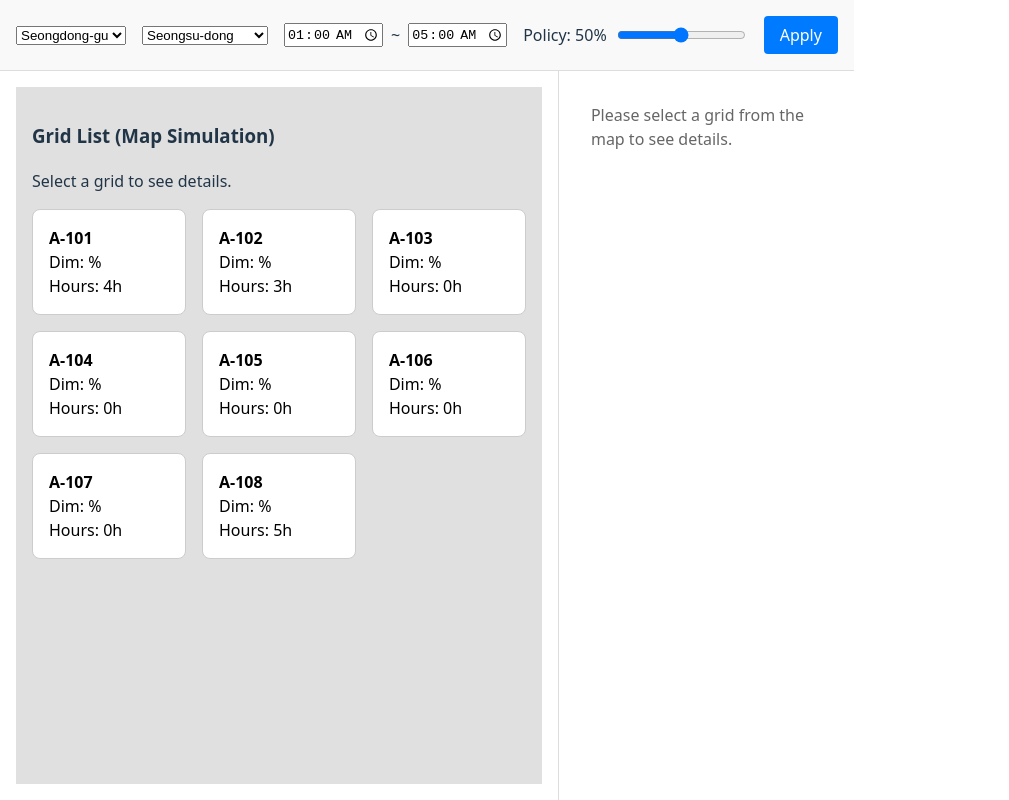
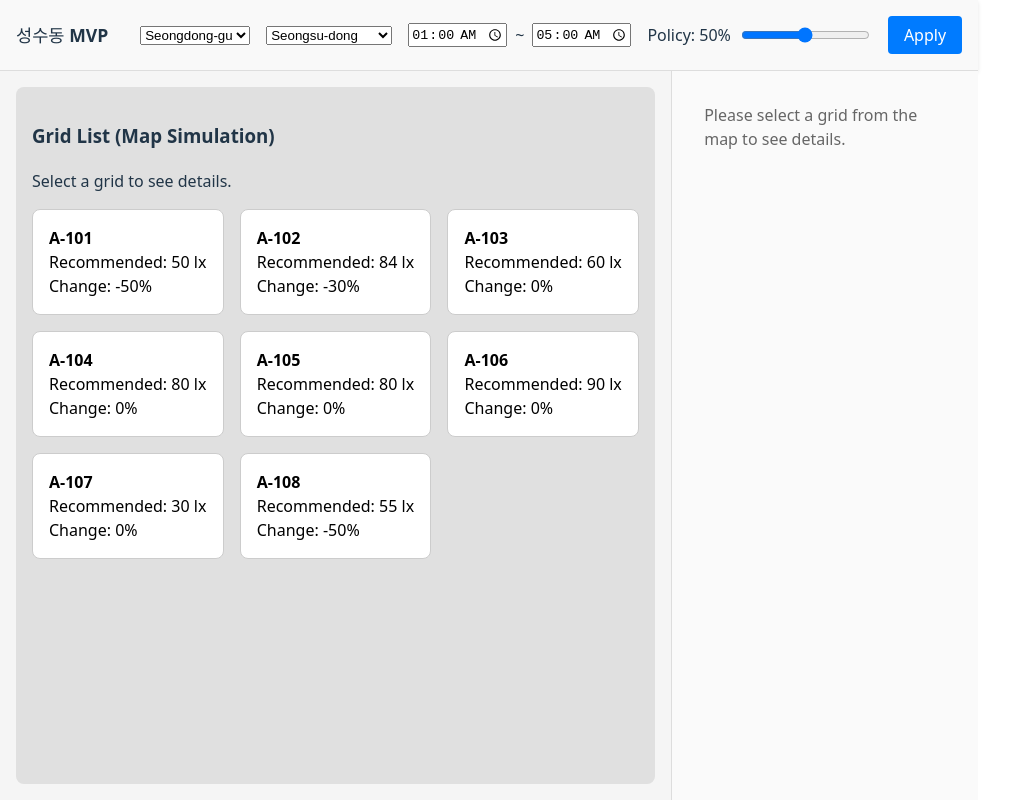
Before and after one commit to yeojin127/seoul-dimming-recommender, a React (Vite) app in the folder frontend/: page / in a window 1280 px wide. Shown: the whole page, without its empty margins (0-1009 px from the left). Built offline with nearby package versions, Linux system fonts and the light colour scheme.

Commit message:
feat: MapPage UI 개선

```diff
--- a/frontend/src/App.css
+++ b/frontend/src/App.css
@@ -13,3 +13,90 @@ body,
   display: flex;
   flex-direction: column;
 }
+
+/* MapPage Layout - Full Width for Laptop Screens */
+.map-page {
+  max-width: 1600px;
+  margin: 0 auto;
+  width: 100%;
+}
+
+.main-layout {
+  display: flex;
+  gap: 0;
+}
+
+.map-area {
+  background-color: #f5f5f5;
+}
+
+.detail-panel-container {
+  background-color: #fafafa;
+}
+
+/* Filters Bar */
+.filters-bar {
+  box-shadow: 0 2px 4px rgba(0, 0, 0, 0.1);
+}
+
+/* Grid Detail Panel */
+.detail-panel {
+  box-shadow: 0 2px 8px rgba(0, 0, 0, 0.1);
+}
+
+.reco-summary {
+  transition: all 0.2s ease;
+}
+
+.reco-summary:hover {
+  box-shadow: 0 2px 4px rgba(0, 0, 0, 0.1);
+}
+
+.reasons-list {
+  list-style-type: disc;
+}
+
+/* Map Placeholder */
+.map-placeholder {
+  border-radius: 8px;
+}
+
+.grid-list {
+  animation: fadeIn 0.3s ease-in;
+}
+
+@keyframes fadeIn {
+  from {
+    opacity: 0;
+  }
+
+  to {
+    opacity: 1;
+  }
+}
+
+.grid-item {
+  transition: transform 0.2s ease, box-shadow 0.2s ease;
+}
+
+.grid-item:hover {
+  transform: translateY(-2px);
+  box-shadow: 0 4px 8px rgba(0, 0, 0, 0.15);
+}
+
+/* Responsive adjustments for smaller laptops */
+@media (max-width: 1440px) {
+  .map-page {
+    max-width: 100%;
+  }
+
+  .detail-panel-container {
+    max-width: 450px;
+  }
+}
+
+@media (max-width: 1366px) {
+  .detail-panel-container {
+    max-width: 400px;
+  }
+}
--- a/frontend/src/components/Filters/FiltersBar.tsx
+++ b/frontend/src/components/Filters/FiltersBar.tsx
@@ -19,10 +19,15 @@ export const FiltersBar: React.FC<FiltersBarProps> = ({
     const dongs = currentArea ? currentArea.dongs : [];
 
     return (
-        <div style={{
+        <div className="filters-bar" style={{
             display: 'flex', gap: '1rem', padding: '1rem', borderBottom: '1px solid #ddd',
             alignItems: 'center', backgroundColor: '#f9f9f9'
         }}>
+            {/* MVP Title */}
+            <div style={{ fontWeight: 'bold', fontSize: '1.1rem', marginRight: '1rem' }}>
+                성수동 MVP
+            </div>
+
             {/* Location */}
             <select value={selectedGu} onChange={e => onGuChange(e.target.value)}>
                 {areas.map(area => (
--- a/frontend/src/components/Map/MapPlaceholder.tsx
+++ b/frontend/src/components/Map/MapPlaceholder.tsx
@@ -16,18 +16,19 @@ export const MapPlaceholder: React.FC<MapPlaceholderProps> = ({
     }
 
     return (
-        <div style={{
+        <div className="map-placeholder" style={{
             width: '100%', height: '100%', background: '#e0e0e0',
             padding: '1rem', boxSizing: 'border-box', overflowY: 'auto'
         }}>
             <h3>Grid List (Map Simulation)</h3>
             <p>Select a grid to see details.</p>
 
-            <div style={{ display: 'grid', gridTemplateColumns: 'repeat(auto-fill, minmax(150px, 1fr))', gap: '1rem' }}>
+            <div className="grid-list" style={{ display: 'grid', gridTemplateColumns: 'repeat(auto-fill, minmax(150px, 1fr))', gap: '1rem' }}>
                 {grids.map(grid => (
                     <div
                         key={grid.grid_id}
                         onClick={() => onGridClick(grid.grid_id)}
+                        className="grid-item"
                         style={{
                             padding: '1rem',
                             backgroundColor: selectedGridId === grid.grid_id ? '#007bff' : 'white',
@@ -38,8 +39,8 @@ export const MapPlaceholder: React.FC<MapPlaceholderProps> = ({
                         }}
                     >
                         <strong>{grid.grid_id}</strong>
-                        <div>Dim: {grid.dim_percent}%</div>
-                        <div>Hours: {grid.dim_hours}h</div>
+                        <div>Recommended: {grid.recommended_lx} lx</div>
+                        <div>Change: {grid.delta_percent > 0 ? '+' : ''}{grid.delta_percent.toFixed(0)}%</div>
                     </div>
                 ))}
             </div>
--- a/frontend/src/components/Panel/GridDetailPanel.tsx
+++ b/frontend/src/components/Panel/GridDetailPanel.tsx
@@ -8,41 +8,66 @@ interface GridDetailPanelProps {
 export const GridDetailPanel: React.FC<GridDetailPanelProps> = ({ recommendation }) => {
     if (!recommendation) {
         return (
-            <div style={{ padding: '1rem', color: '#666' }}>
+            <div className="detail-panel-empty" style={{ padding: '1rem', color: '#666' }}>
                 Please select a grid from the map to see details.
             </div>
         );
     }
 
-    const { grid_id, dim_percent, dim_hours, time_window, reasons } = recommendation;
+    const { grid_id, existing_lx, recommended_lx, delta_percent, dim_hours, time_window, reasons } = recommendation;
+
+    // Format delta_percent with sign
+    const deltaSign = delta_percent > 0 ? '+' : '';
+    const deltaFormatted = `${deltaSign}${delta_percent.toFixed(1)}%`;
 
     return (
-        <div style={{
+        <div className="detail-panel" style={{
             padding: '1rem', border: '1px solid #ddd', borderRadius: '8px',
             backgroundColor: 'white', height: '100%', boxSizing: 'border-box', overflowY: 'auto'
         }}>
             <h2>Detail Recommendation</h2>
 
-            <div style={{
+            <div className="reco-summary" style={{
                 marginTop: '1rem', padding: '1rem', border: '1px solid #ccc',
                 borderRadius: '8px', background: '#f8f9fa'
             }}>
                 <h3 style={{ margin: '0 0 0.5rem 0', color: '#333' }}>Grid ID: #{grid_id}</h3>
 
+                {/* 1. Existing Illuminance */}
                 <div style={{ marginBottom: '1rem' }}>
-                    <strong>Suggested Dimming Level:</strong>
-                    <div style={{ fontSize: '1.5rem', color: '#007bff' }}>{dim_percent}%</div>
+                    <strong>기존 조도 (Existing):</strong>
+                    <div style={{ fontSize: '1.2rem', color: '#555' }}>{existing_lx} lx</div>
                 </div>
 
+                {/* 2. Recommended Illuminance */}
+                <div style={{ marginBottom: '1rem' }}>
+                    <strong>추천 조도 (Recommended):</strong>
+                    <div style={{ fontSize: '1.5rem', color: '#007bff' }}>{recommended_lx} lx</div>
+                </div>
+
+                {/* 3. Delta Percent */}
+                <div style={{ marginBottom: '1rem' }}>
+                    <strong>변화량 (Change):</strong>
+                    <div style={{
+                        fontSize: '1.3rem',
+                        color: delta_percent < 0 ? '#28a745' : delta_percent > 0 ? '#dc3545' : '#666',
+                        fontWeight: 'bold'
+                    }}>
+                        {deltaFormatted}
+                    </div>
+                </div>
+
+                {/* Duration (UI display field) */}
                 <div style={{ marginBottom: '1rem' }}>
                     <strong>Duration:</strong>
                     <div>{dim_hours} hours ({time_window.start} ~ {time_window.end})</div>
                 </div>
 
+                {/* 4. Reasons Top3 */}
                 <div>
                     <strong>Reasoning (Top 3):</strong>
-                    <ul style={{ paddingLeft: '1.2rem', marginTop: '0.5rem' }}>
-                        {reasons.map((reason) => (
+                    <ul className="reasons-list" style={{ paddingLeft: '1.2rem', marginTop: '0.5rem' }}>
+                        {reasons.slice(0, 3).map((reason) => (
                             <li key={reason.key} style={{ marginBottom: '0.5rem' }}>
                                 <div>
                                     <strong>{reason.label}</strong> ({reason.direction})
--- a/frontend/src/pages/MapPage/MapPage.tsx
+++ b/frontend/src/pages/MapPage/MapPage.tsx
@@ -64,7 +64,7 @@ export const MapPage: React.FC = () => {
     };
 
     return (
-        <div style={{ height: '100vh', display: 'flex', flexDirection: 'column' }}>
+        <div id="map-page" className="map-page" style={{ height: '100vh', display: 'flex', flexDirection: 'column' }}>
             {/* Top: Filters */}
             <div style={{ flex: '0 0 auto' }}>
                 <FiltersBar
@@ -78,9 +78,9 @@ export const MapPage: React.FC = () => {
             </div>
 
             {/* Main Content */}
-            <div style={{ flex: '1 1 auto', display: 'flex', overflow: 'hidden' }}>
-                {/* Left: Map List */}
-                <div style={{ flex: '2 1 0', padding: '1rem', overflow: 'hidden' }}>
+            <div className="main-layout" style={{ flex: '1 1 auto', display: 'flex', overflow: 'hidden' }}>
+                {/* Left: Map List (70%) */}
+                <div className="map-area" style={{ flex: '7 1 0', padding: '1rem', overflow: 'hidden' }}>
                     <MapPlaceholder
                         grids={grids}
                         selectedGridId={selectedGridId}
@@ -89,8 +89,8 @@ export const MapPage: React.FC = () => {
                     />
                 </div>
 
-                {/* Right: Panel */}
-                <div style={{ flex: '1 1 0', maxWidth: '400px', padding: '1rem', borderLeft: '1px solid #ddd', overflow: 'hidden' }}>
+                {/* Right: Panel (30%) */}
+                <div className="detail-panel-container" style={{ flex: '3 1 0', maxWidth: '500px', padding: '1rem', borderLeft: '1px solid #ddd', overflow: 'hidden' }}>
                     <GridDetailPanel recommendation={recommendation} />
                 </div>
             </div>
```
